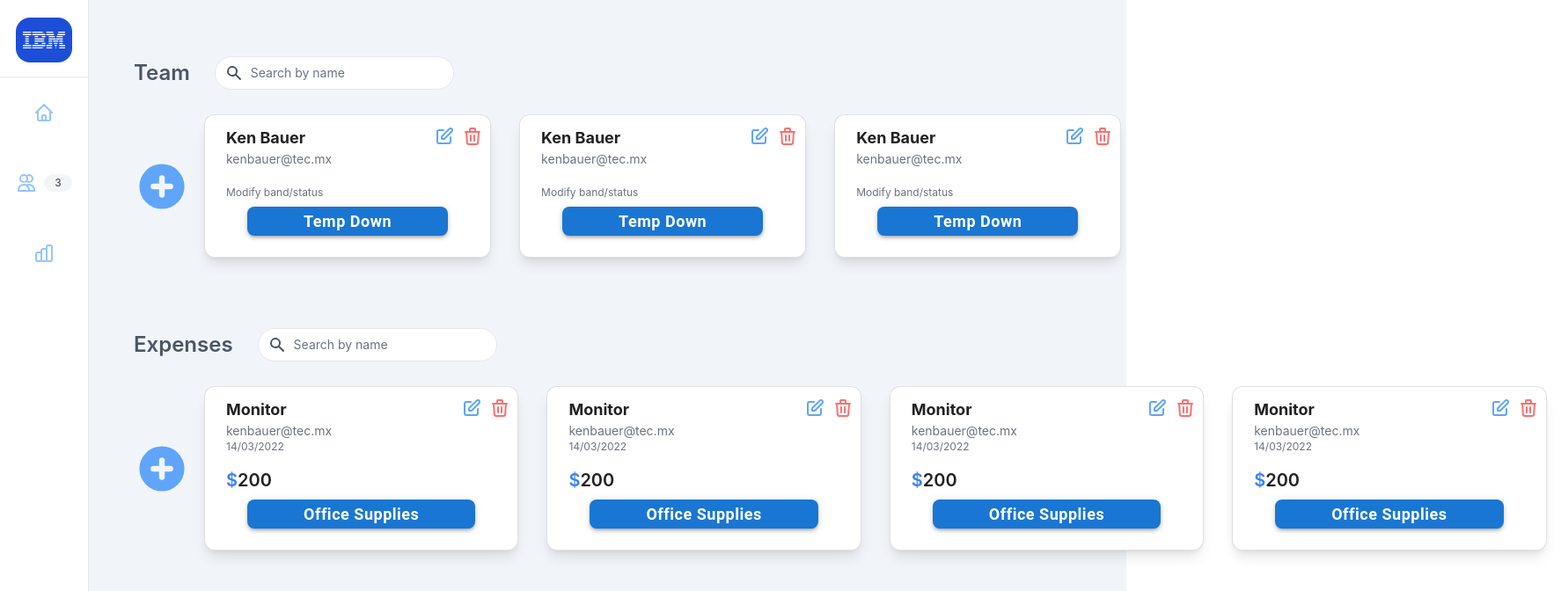
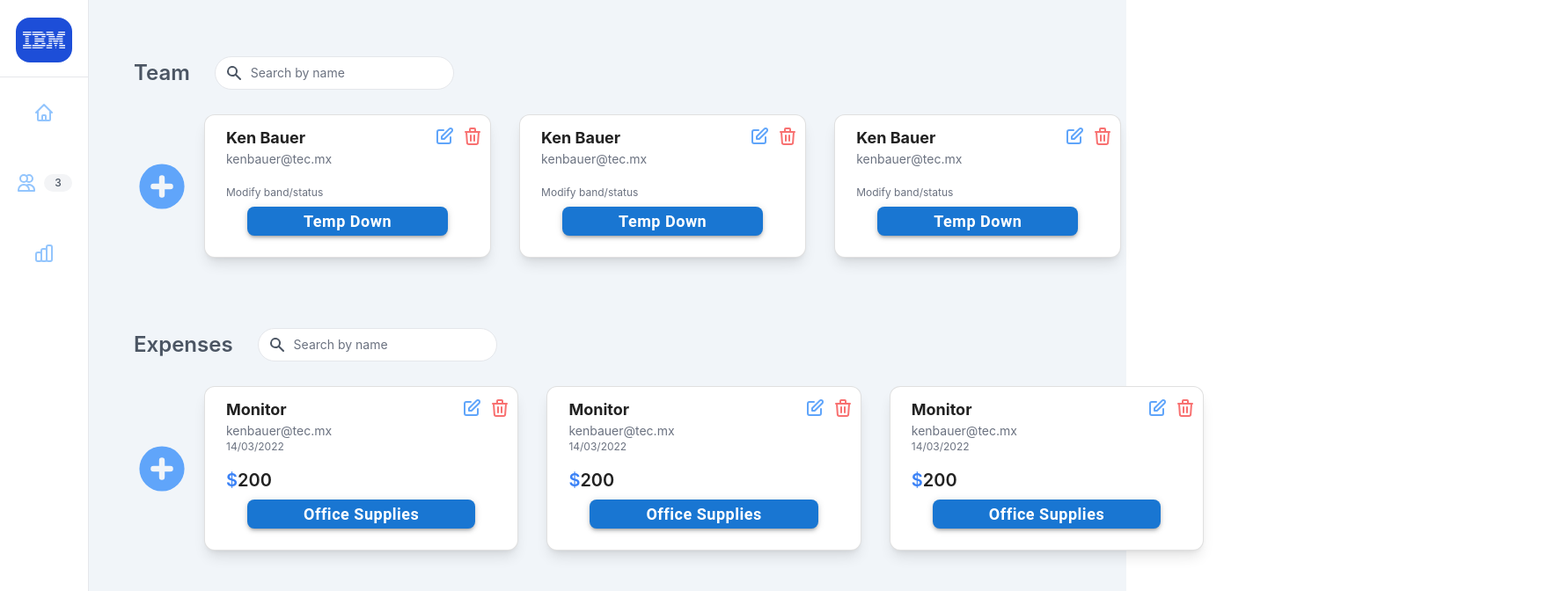
Before and after one commit to Cosmonaut-itc/Lert-Team-1, a React (Create React App) app: page /home in a window 1280 px wide. Shown: the top 672 px of the page at 88% size, 1774 px wide, since content can reach past the window. Built offline with nearby package versions, Linux system fonts and the light colour scheme.

Commit message:
Login Routing fixed

```diff
--- a/src/components/App.jsx
+++ b/src/components/App.jsx
@@ -1,22 +1,25 @@
-import SideMenu from './SideMenu'
 import LandingPage from './LandingPage'
 
 import { BrowserRouter, Route, Routes } from 'react-router-dom'
 
+import SidebarLayout from './SidebarLayout'
 import Reports from '../routes/reports'
 import Home from '../routes/home'
 import Team from '../routes/team'
+import Login from './Login'
 
 function App() {
   return (
     <BrowserRouter>
       <div className='flex bg-slate-100 h-max'>
-        <SideMenu />
         <Routes>
-          <Route path='/' element={<LandingPage />} />
-          <Route path='home' element={<Home />} />
-          <Route path='reports' element={<Reports />} />
-          <Route path='team' element={<Team />} />
+          <Route element={<SidebarLayout />}>
+            <Route path='/' element={<LandingPage />} />
+            <Route path='home' element={<Home />} />
+            <Route path='reports' element={<Reports />} />
+            <Route path='team' element={<Team />} />
+          </Route>
+          <Route path='/login' element={<Login />} />
         </Routes>
       </div>
     </BrowserRouter>
--- a/src/components/Login.jsx
+++ b/src/components/Login.jsx
@@ -6,7 +6,7 @@ export default function Login() {
   const [password, setPassword] = useState('')
 
   return (
-    <div className='min-h-screen flex items-center justify-center bg-gray-50 py-12 px-4 sm:px-6 lg:px-8'>
+    <div className='min-h-screen w-full flex items-center justify-center bg-gray-50 py-12 px-4 sm:px-6 lg:px-8'>
       <div className='max-w-md w-full space-y-8'>
         <div>
           <h2 className='mt-6 text-left text-3xl font-base text-gray-900'>
--- /dev/null
+++ b/src/components/SidebarLayout.jsx
@@ -0,0 +1,13 @@
+import SideMenu from './SideMenu'
+import { Outlet } from 'react-router-dom'
+
+function SidebarLayout() {
+  return (
+    <>
+      <SideMenu />
+      <Outlet />
+    </>
+  )
+}
+
+export default SidebarLayout
--- a/src/routes/home.jsx
+++ b/src/routes/home.jsx
@@ -43,14 +43,6 @@ const ExpensesDD = [
   },
   {
     id: 3,
-    item: 'Monitor',
-    email: 'kenbauer@tec.mx',
-    date: '14/03/2022',
-    price: '200',
-    section: 'Office Supplies',
-  },
-  {
-    id: 4,
     item: 'Monitor',
     email: 'kenbauer@tec.mx',
     date: '14/03/2022',
```
